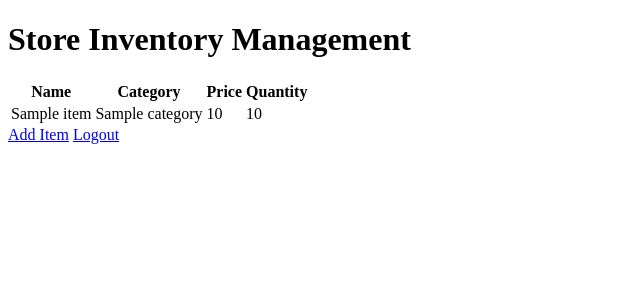
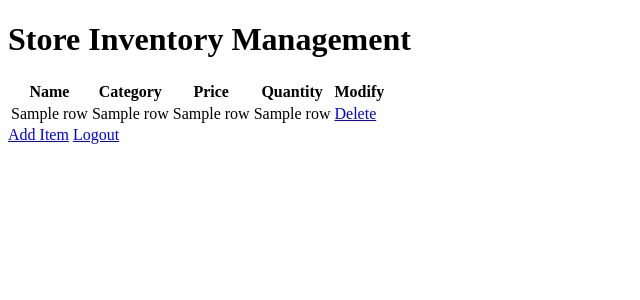
Before and after one commit to nguyenhuynhquang2909/STORE-MANAGEMENT, a Flask app: template templates/home.html in a window 1280 px wide. Shown: the top 300 px of the page, without its empty margins (0-640 px from the left). Run offline with Flask 3, Linux system fonts and the light colour scheme; the template is opened without the code that fills it: most values are stand-ins (such as "Sample title", 1, 10 or a date in 2020).

Commit message:
update app.py and home.html

```diff
--- a/app.py
+++ b/app.py
@@ -9,9 +9,10 @@ app = Flask(__name__)
 app.secret_key = 'supersecretkey'
 bcrypt = Bcrypt(app)
 
-@app.route('/')
+@app.route('/', methods = ['GET'])
 def home():
-    return render_template('home.html')
+    items = getitem()
+    return render_template('home.html', item = items)
 
 @app.route('/register/', methods = ['GET', 'POST'])
 def register():
@@ -67,17 +68,17 @@ def logout():
     flash('You have been logout', 'info')
     return redirect('/login')
 
-@app.route('/')
-def index():
+def getitem():
     conn = sqlite3.connect('store.db')
     cur = conn.cursor()
-    cur.execute("SELECT * FROM inventory")
-    inventory = cur.fetchall()
+    cur.execute('SELECT * FROM inventory ORDER BY id ASC')
+    items = cur.fetchall()
     conn.close()
-    return render_template('home.html')
+    return items
 
 @app.route('/add/', methods = ['POST', 'GET'])
 def add():
+    # Code to add new item to the database
     if request.method == 'POST':
         name = request.form['name']
         category = request.form['category']
@@ -93,5 +94,15 @@ def add():
     else:
         return render_template('add.html')
 
+@app.route('/delete/<int:item_id>/', methods=['GET'])
+def delete(item_id):
+    conn = sqlite3.connect('store.db')
+    cur = conn.cursor()
+    conn.execute("DELETE  FROM inventory WHERE id = ?", (item_id,))
+    conn.commit()
+    conn.close()
+    return redirect(url_for('home'))
+
+
 if __name__ == '__main__':
     app.run(debug=True)
--- a/templates/home.html
+++ b/templates/home.html
@@ -12,20 +12,24 @@
 </html>
 <body>
 	<h1>Store Inventory Management</h1>
-    {% if inventory %}
+    {% if item %}
 	<table>
         <tr>
             <th>Name</th>
             <th>Category</th>
             <th>Price</th>
             <th>Quantity</th>
+            <th>Modify</th>
         </tr>
-        {% for item in inventory %}
+        {% for row in item %}
         <tr>
-            <td>{{ item.name }}</td>
-            <td>{{ item.category }}</td>
-            <td>{{ item.price }}</td>
-            <td>{{ item.quantity }}</td>
+            <td>{{ row[1] }}</td>
+            <td>{{ row[2] }}</td>
+            <td>{{ row[3] }}</td>
+            <td>{{ row[4] }}</td>
+            <td>
+                <a href="/delete/{{row[0]}}">Delete</a>
+            </td>
         </tr>
         {% endfor %}
     </table>
@@ -33,7 +37,6 @@
         <p> No inventory items available</p>
     {% endif %}
     <a href="{{ url_for('add') }}">Add Item</a>
-
 	<a href="{{ url_for('logout') }}">Logout</a>
 </body>
 </html>
```
Also changed, not shown: store.db.
